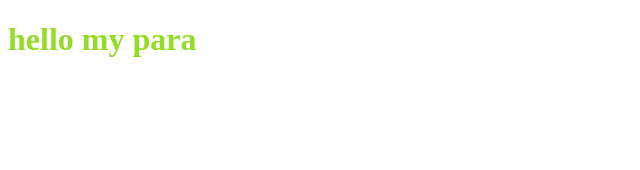
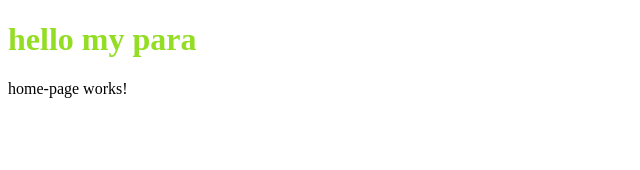
Before and after one commit to rmadi/GRAM-PARA, an Angular app in the folder client/: page / in a window 1280 px wide. Shown: the top 170 px of the page, without its empty margins (0-640 px from the left). Built offline with nearby package versions, Linux system fonts and the light colour scheme.

Commit message:
first commit

```diff
--- a/client/src/app/app.component.html
+++ b/client/src/app/app.component.html
@@ -1 +1,2 @@
 <h1>hello my para</h1>
+<app-home-page></app-home-page>
--- a/client/src/app/components/home-page/home-page.component.css
+++ b/client/src/app/components/home-page/home-page.component.css
@@ -0,0 +1,3 @@
+p {
+color: #000000;
+}
```
Also changed, not shown: 2 other files (tests, documents, lock files or other folders).
